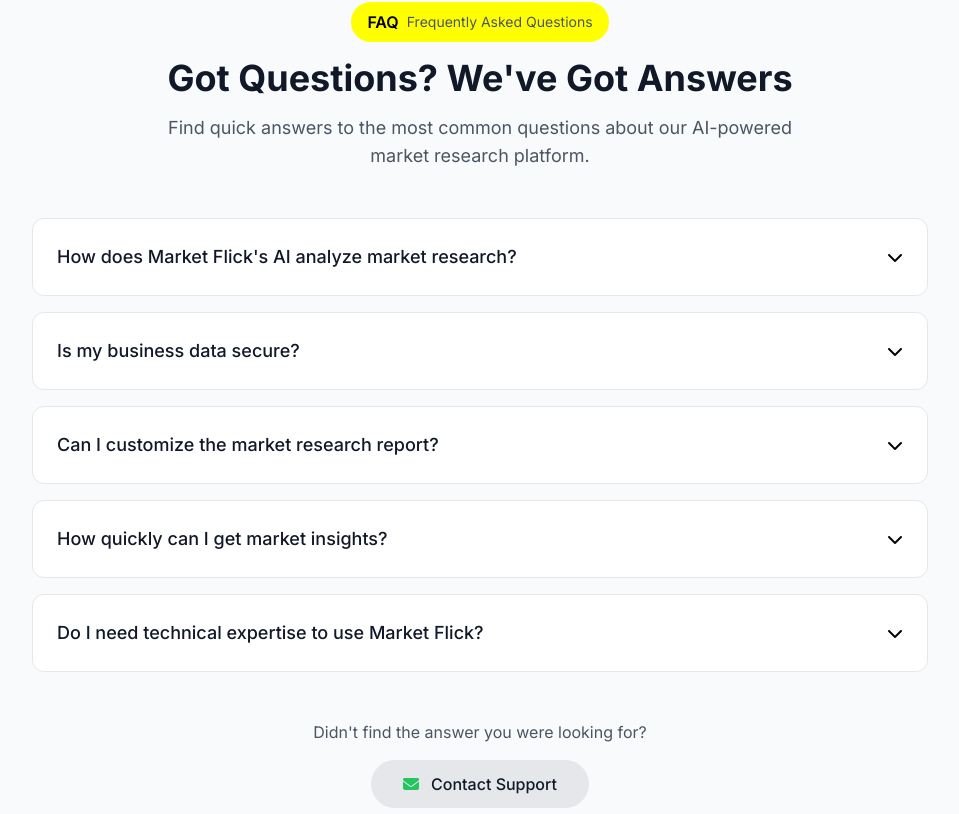
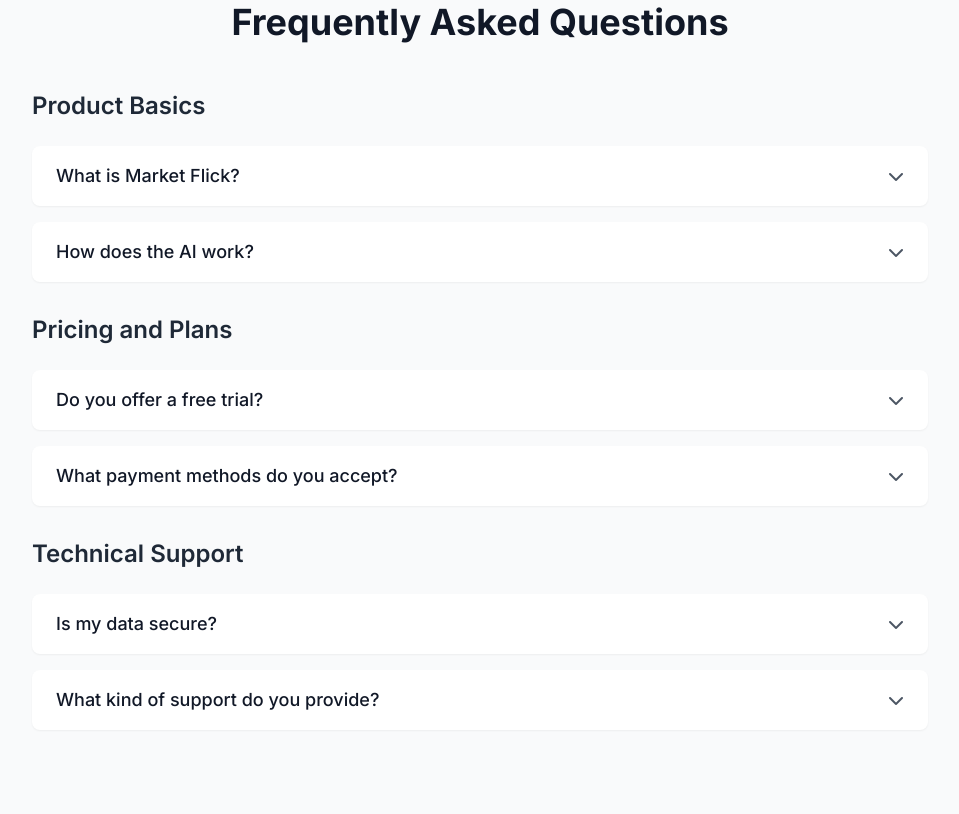
Before and after one commit to Souravsuvro/market-flick-landing, a React (Create React App) app: page / in a window 1280 px wide. Shown: the part 3946-4760 px from the top of the page, without its empty margins (160-1119 px from the left). Built offline with nearby package versions, Linux system fonts and the light colour scheme.

Commit message:
Improve naming conventions and semantic clarity in FAQSection component

```diff
--- a/src/components/FAQSection.tsx
+++ b/src/components/FAQSection.tsx
@@ -2,182 +2,187 @@
 import { motion, AnimatePresence } from 'framer-motion';
 
 /**
- * FAQSection component displays frequently asked questions with expandable answers.
+ * ProductFrequentlyAskedQuestionsSection provides a comprehensive FAQ experience.
  *
  * Key Features:
- * - Accordion-style FAQ list
- * - Animated expand/collapse with Framer Motion
- * - Responsive design using Tailwind CSS
- * - Support button for additional assistance
+ * - Expandable/collapsible FAQ items
+ * - Smooth animations for interactions
+ * - Categorized questions
+ * - Responsive design
+ * - Accessibility considerations
  */
-interface FAQItem {
-  question: string;
-  answer: string;
-}
+const ProductFrequentlyAskedQuestionsSection: React.FC = () => {
+  // State to track which FAQ item is currently expanded
+  const [expandedFaqItemId, setExpandedFaqItemId] = useState<number | null>(null);
 
-const FAQSection: React.FC = () => {
-  // State to track which FAQ item is currently expanded
-  const [activeIndex, setActiveIndex] = useState<number | null>(null);
-
-  // FAQ data with questions and answers
-  const faqData: FAQItem[] = [
+  // FAQ content configuration
+  const faqContentCategories = [
     {
-      question: "How does Market Flick's AI analyze market research?",
-      answer: "Our advanced AI algorithms process vast amounts of data from multiple sources, including market trends, consumer behavior, competitive landscape, and economic indicators to provide comprehensive, actionable insights."
+      category: 'Product Basics',
+      items: [
+        {
+          id: 1,
+          question: 'What is Market Flick?',
+          answer: 'Market Flick is an AI-powered market research platform that helps businesses gain actionable insights quickly and efficiently.'
         },
         {
-      question: "Is my business data secure?",
-      answer: "Absolutely. We use bank-grade encryption and follow strict data protection protocols. Your business information is confidential and will never be shared without explicit consent."
+          id: 2,
+          question: 'How does the AI work?',
+          answer: 'Our advanced AI analyzes vast amounts of market data, identifying trends, patterns, and insights that would take humans weeks to uncover.'
+        }
+      ]
     },
     {
-      question: "Can I customize the market research report?",
-      answer: "Yes! Our platform allows you to focus on specific industries, regions, and business parameters. You can generate tailored reports that match your unique business needs."
+      category: 'Pricing and Plans',
+      items: [
+        {
+          id: 3,
+          question: 'Do you offer a free trial?',
+          answer: 'Yes! We offer a 14-day free trial with full access to all features. No credit card required.'
         },
         {
-      question: "How quickly can I get market insights?",
-      answer: "Our AI-powered platform generates comprehensive market research reports in minutes, compared to traditional methods that could take weeks or months."
+          id: 4,
+          question: 'What payment methods do you accept?',
+          answer: 'We accept major credit cards (Visa, MasterCard, American Express) and PayPal.'
+        }
+      ]
     },
     {
-      question: "Do I need technical expertise to use Market Flick?",
-      answer: "Not at all. Our user-friendly interface is designed for entrepreneurs and business professionals of all technical backgrounds. Simply input your business idea, and our AI does the rest."
+      category: 'Technical Support',
+      items: [
+        {
+          id: 5,
+          question: 'Is my data secure?',
+          answer: 'Absolutely. We use bank-level encryption and follow strict data protection regulations to ensure your information remains confidential.'
+        },
+        {
+          id: 6,
+          question: 'What kind of support do you provide?',
+          answer: 'We offer 24/7 email support, live chat during business hours, and comprehensive documentation for self-service.'
+        }
+      ]
     }
   ];
 
-  // Animation variants for FAQ list entrance
-  const containerVariants = {
-    hidden: { opacity: 0 },
+  // Toggle FAQ item expansion
+  const toggleFaqItemExpansion = (itemId: number) => {
+    setExpandedFaqItemId(prevExpandedId =>
+      prevExpandedId === itemId ? null : itemId
+    );
+  };
+
+  // Animation variants for FAQ items
+  const faqItemAnimationVariants = {
+    hidden: {
+      opacity: 0,
+      height: 0,
+      transition: {
+        duration: 0.3
+      }
+    },
     visible: {
       opacity: 1,
+      height: 'auto',
       transition: {
-        staggerChildren: 0.1,
-        delayChildren: 0.2
+        duration: 0.3
       }
     }
   };
 
-  // Variants for individual FAQ items
-  const itemVariants = {
-    hidden: { y: 20, opacity: 0 },
+  // Animation variants for section entrance
+  const sectionEntranceAnimationVariants = {
+    hidden: {
+      opacity: 0,
+      y: 50
+    },
     visible: {
+      opacity: 1,
       y: 0,
-      opacity: 1,
       transition: {
-        type: "spring",
-        stiffness: 100
+        type: 'spring',
+        stiffness: 100,
+        damping: 15,
+        staggerChildren: 0.2
       }
     }
   };
 
-  /**
-   * Toggle FAQ item expansion
-   * @param index - Index of the FAQ item to toggle
-   */
-  const toggleFAQ = (index: number) => {
-    setActiveIndex(activeIndex === index ? null : index);
-  };
+  return (
+    <section className="bg-gray-50 py-16 px-4">
+      <motion.div
+        initial="hidden"
+        whileInView="visible"
+        viewport={{ once: true }}
+        variants={sectionEntranceAnimationVariants}
+        className="max-w-4xl mx-auto"
+      >
+        {/* Section Title */}
+        <motion.h2
+          variants={sectionEntranceAnimationVariants}
+          className="text-4xl font-bold text-center mb-12 text-gray-900"
+        >
+          Frequently Asked Questions
+        </motion.h2>
 
-  return (
-    // FAQ section with responsive layout
-    <section className="bg-gray-50 py-16 px-4">
-      <div className="max-w-4xl mx-auto">
-        {/* Section header */}
+        {/* FAQ Categories */}
+        {faqContentCategories.map((faqCategory, categoryIndex) => (
           <motion.div
-          initial={{ opacity: 0, y: -20 }}
-          animate={{ opacity: 1, y: 0 }}
-          transition={{ duration: 0.5 }}
-          className="text-center mb-12"
+            key={categoryIndex}
+            variants={sectionEntranceAnimationVariants}
+            className="mb-8"
           >
-          <motion.mark
-            whileHover={{ scale: 1.05 }}
-            className="inline-flex items-center gap-2 px-4 py-2 bg-custom/10 rounded-full mb-4"
+            <h3 className="text-2xl font-semibold text-gray-800 mb-6">
+              {faqCategory.category}
+            </h3>
+
+            {/* FAQ Items */}
+            {faqCategory.items.map((faqItem) => (
+              <div
+                key={faqItem.id}
+                className="bg-white rounded-lg shadow-sm mb-4 overflow-hidden"
               >
-            <span className="text-custom font-semibold">FAQ</span>
-            <span className="text-gray-600 text-sm">Frequently Asked Questions</span>
-          </motion.mark>
+                {/* FAQ Question */}
+                <button
+                  onClick={() => toggleFaqItemExpansion(faqItem.id)}
+                  className="w-full text-left px-6 py-4 flex justify-between items-center
+                    hover:bg-gray-100 transition-colors duration-300 focus:outline-none"
+                  aria-expanded={expandedFaqItemId === faqItem.id}
+                  aria-controls={`faq-answer-${faqItem.id}`}
+                >
+                  <span className="text-lg font-medium text-gray-900">
+                    {faqItem.question}
+                  </span>
+                  <i
+                    className={`fas ${
+                      expandedFaqItemId === faqItem.id
+                      ? 'fa-chevron-up'
+                      : 'fa-chevron-down'
+                    } text-gray-600 transition-transform duration-300`}
+                  ></i>
+                </button>
 
-          <h2 className="text-3xl md:text-4xl font-bold text-gray-900 mb-4 leading-tight">
-            Got Questions? We've Got Answers
-          </h2>
-
-          <p className="text-lg text-gray-600 max-w-2xl mx-auto">
-            Find quick answers to the most common questions about our AI-powered market research platform.
-          </p>
-        </motion.div>
-
-        {/* FAQ List */}
+                {/* FAQ Answer */}
+                <AnimatePresence>
+                  {expandedFaqItemId === faqItem.id && (
                     <motion.div
-          variants={containerVariants}
                       initial="hidden"
                       animate="visible"
-          className="space-y-4"
+                      exit="hidden"
+                      variants={faqItemAnimationVariants}
+                      id={`faq-answer-${faqItem.id}`}
+                      className="px-6 pb-4 text-gray-700"
                     >
-          {faqData.map((faq, index) => (
-            <motion.div
-              key={index}
-              variants={itemVariants}
-              className="bg-white border border-gray-200 rounded-xl overflow-hidden"
-            >
-              {/* FAQ Question Header */}
-              <button
-                onClick={() => toggleFAQ(index)}
-                className="w-full flex justify-between items-center p-6 text-left focus:outline-none"
-              >
-                <span className="text-lg font-medium text-gray-900">
-                  {faq.question}
-                </span>
-                <motion.i
-                  animate={{ rotate: activeIndex === index ? 180 : 0 }}
-                  className={`fas fa-chevron-down text-custom transition-transform duration-300`}
-                />
-              </button>
-
-              {/* FAQ Answer with Animated Expansion */}
-              <AnimatePresence>
-                {activeIndex === index && (
-                  <motion.div
-                    initial={{ opacity: 0, height: 0 }}
-                    animate={{
-                      opacity: 1,
-                      height: 'auto',
-                      transition: { duration: 0.3 }
-                    }}
-                    exit={{
-                      opacity: 0,
-                      height: 0,
-                      transition: { duration: 0.2 }
-                    }}
-                    className="px-6 pb-6 text-gray-600"
-                  >
-                    {faq.answer}
+                      {faqItem.answer}
                     </motion.div>
                   )}
                 </AnimatePresence>
+              </div>
+            ))}
           </motion.div>
         ))}
       </motion.div>
-
-        {/* Support Section */}
-        <motion.div
-          initial={{ opacity: 0, y: 20 }}
-          animate={{ opacity: 1, y: 0 }}
-          transition={{ duration: 0.5, delay: 0.4 }}
-          className="text-center mt-12"
-        >
-          <p className="text-gray-600 mb-4">
-            Didn't find the answer you were looking for?
-          </p>
-          <motion.button
-            whileHover={{ scale: 1.05 }}
-            whileTap={{ scale: 0.95 }}
-            className="bg-gray-200 hover:bg-gray-300 text-gray-900 font-medium px-8 py-3 rounded-full transition-all duration-300 flex items-center justify-center gap-3 mx-auto"
-          >
-            <i className="fas fa-envelope text-green-500"></i>
-            Contact Support
-          </motion.button>
-        </motion.div>
-      </div>
     </section>
   );
 };
 
-export default FAQSection;
+export default ProductFrequentlyAskedQuestionsSection;
```
Lines whose indentation alone changed are shown as unchanged.
